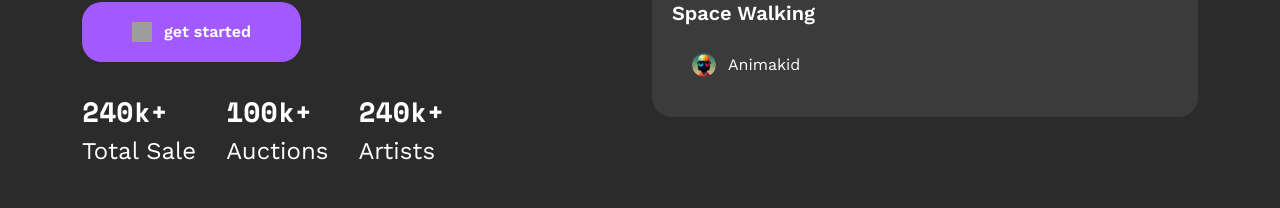
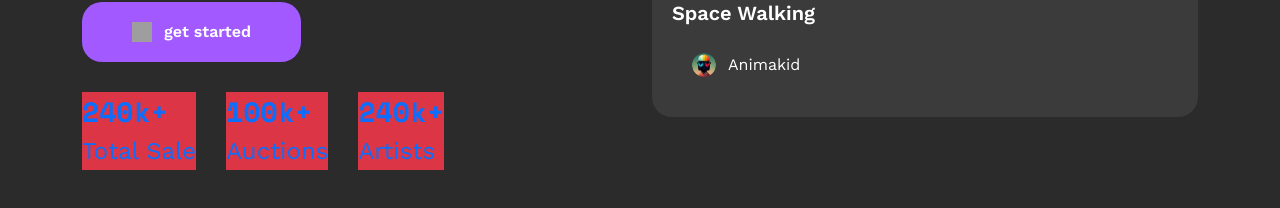
Before and after one commit to aleksi-svaridze/react-ntf, a React (Create React App) app: page / in a window 1280 px wide. Shown: the part 870-1078 px from the top of the page. Built offline with nearby package versions, Linux system fonts and the light colour scheme; grey boxes are pictures that could not be loaded.

Commit message:
Test commit

```diff
--- a/src/components/hero-services-counter/Hero-services-counter.jsx
+++ b/src/components/hero-services-counter/Hero-services-counter.jsx
@@ -2,7 +2,7 @@
 
 const HeroServicesCounter = ({id, num, desc}) => {
     return (
-        <div className="counter" key={id}>
+        <div className="counter bg-danger text-primary" key={id}>
             <p className="font-spacemono counter__number m-0">{num}k+</p>
             <p className="counter__desc m-0">{desc}</p>
         </div>
```
